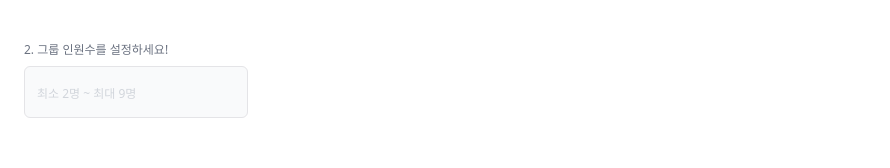
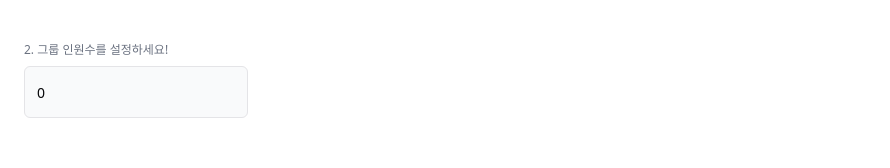
Before and after one commit to seunghyeon77/gimmi, a Next.js app: page /create-workspace/first in a window 1280 px wide. Shown: the part 229-397 px from the top of the page, without its empty margins (0-890 px from the left). Built offline with nearby package versions, Linux system fonts and the light colour scheme; sample sign-in values are in the browser's storage.

Commit message:
feat: zustand 1페이지 적용

```diff
--- a/src/app/(afterLogin)/create-workspace/first/page.tsx
+++ b/src/app/(afterLogin)/create-workspace/first/page.tsx
@@ -5,8 +5,20 @@ import { Input } from '@/components/ui/input';
 import { Label } from '@/components/ui/label';
 import { Progress } from '@/components/ui/progress';
 import Link from 'next/link';
+import { useWorkSpaceStore } from '@/hooks/useWorkSpaceStore';
+import { useState } from 'react';
 
 export default function Page() {
+  const { groupMaker, add1Page } = useWorkSpaceStore();
+
+  const [name, setName] = useState(groupMaker.name);
+  const [headCount, setHeadCount] = useState(groupMaker.headCount);
+
+  const handleClick = () => {
+    add1Page({ name, headCount });
+  };
+
+  console.log(groupMaker);
   return (
     <>
       <Progress value={33} className="h-[1px] mb-9" />
@@ -20,6 +32,8 @@ export default function Page() {
             id="id"
             placeholder="최대 9자"
             className="w-56 h-[52px] bg-[#F9FAFB] placeholder:text-xs placeholder:text-[#D1D5DB]"
+            value={name}
+            onChange={(e) => setName(e.target.value)}
           />
           <Button className="w-24 h-[52px] bg-[#D1D5DB] text-[#6B7280]">
             중복확인
@@ -36,11 +50,16 @@ export default function Page() {
             id="id"
             placeholder="최소 2명 ~ 최대 9명"
             className="w-56 h-[52px] bg-[#F9FAFB] placeholder:text-xs placeholder:text-[#D1D5DB]"
+            value={headCount}
+            onChange={(e) => setHeadCount(e.target.value)}
           />
         </div>
       </div>
       <Link href={'/create-workspace/second'}>
-        <div className="w-full flex justify-center items-center">
+        <div
+          onClick={handleClick}
+          className="w-full flex justify-center items-center"
+        >
           <button className="fixed bottom-10 w-11/12 h-11 bg-[#DBEAFE] rounded-lg text-base text-[#6B7280]">
             계속하기
           </button>
--- a/src/app/(afterLogin)/create-workspace/second/page.tsx
+++ b/src/app/(afterLogin)/create-workspace/second/page.tsx
@@ -8,6 +8,7 @@ import plus from '@/../public/svgs/plus.svg';
 import delIcon from '@/../public/svgs/delete.svg';
 import { useRef, useState } from 'react';
 import Link from 'next/link';
+import { useWorkSpaceStore } from '@/hooks/useWorkSpaceStore';
 
 interface InputItem {
   id: number;
@@ -16,6 +17,7 @@ interface InputItem {
 }
 
 export default function Page() {
+  const { groupMaker } = useWorkSpaceStore();
   const nextID = useRef<number>(0);
   const [inputItems, setInputItems] = useState<InputItem[]>([
     { id: 0, title: '', placeholder: 'ex 풀업 10회' },
@@ -23,6 +25,8 @@ export default function Page() {
     { id: 2, title: '', placeholder: '스쿼트 10회' },
     { id: 3, title: '', placeholder: '러닝 20분' },
   ]);
+
+  console.log(groupMaker);
 
   // 추가
   function addInput() {
--- /dev/null
+++ b/src/hooks/useWorkSpaceStore.tsx
@@ -0,0 +1,35 @@
+import { create } from 'zustand';
+
+interface IWorkspaceInputs {
+  name: string;
+  headCount: number;
+  goalScore: number;
+  description: string;
+  tag: [];
+  missionBoard: [];
+  task: string;
+}
+interface IJ {
+  groupMaker: IWorkspaceInputs;
+  add1Page: ({ name, headCount }: any) => void;
+}
+
+export const useWorkSpaceStore = create<IJ>((set) => ({
+  groupMaker: {
+    name: '',
+    headCount: 0,
+    goalScore: 0,
+    description: '',
+    tag: [],
+    missionBoard: [],
+    task: '',
+  },
+  add1Page: ({ name, headCount }: IWorkspaceInputs) =>
+    set((state: any) => ({
+      groupMaker: { ...state.groupMaker, name, headCount },
+    })),
+  add2Page: ({ missionBoard, goalScore }: IWorkspaceInputs) =>
+    set((state: any) => ({
+      groupMaker: { ...state.groupMaker, missionBoard, goalScore },
+    })),
+}));
```
Also changed, not shown: src/hooks/useCreateWorkspace.tsx (deleted), 1 other file (tests, documents, lock files or other folders).
